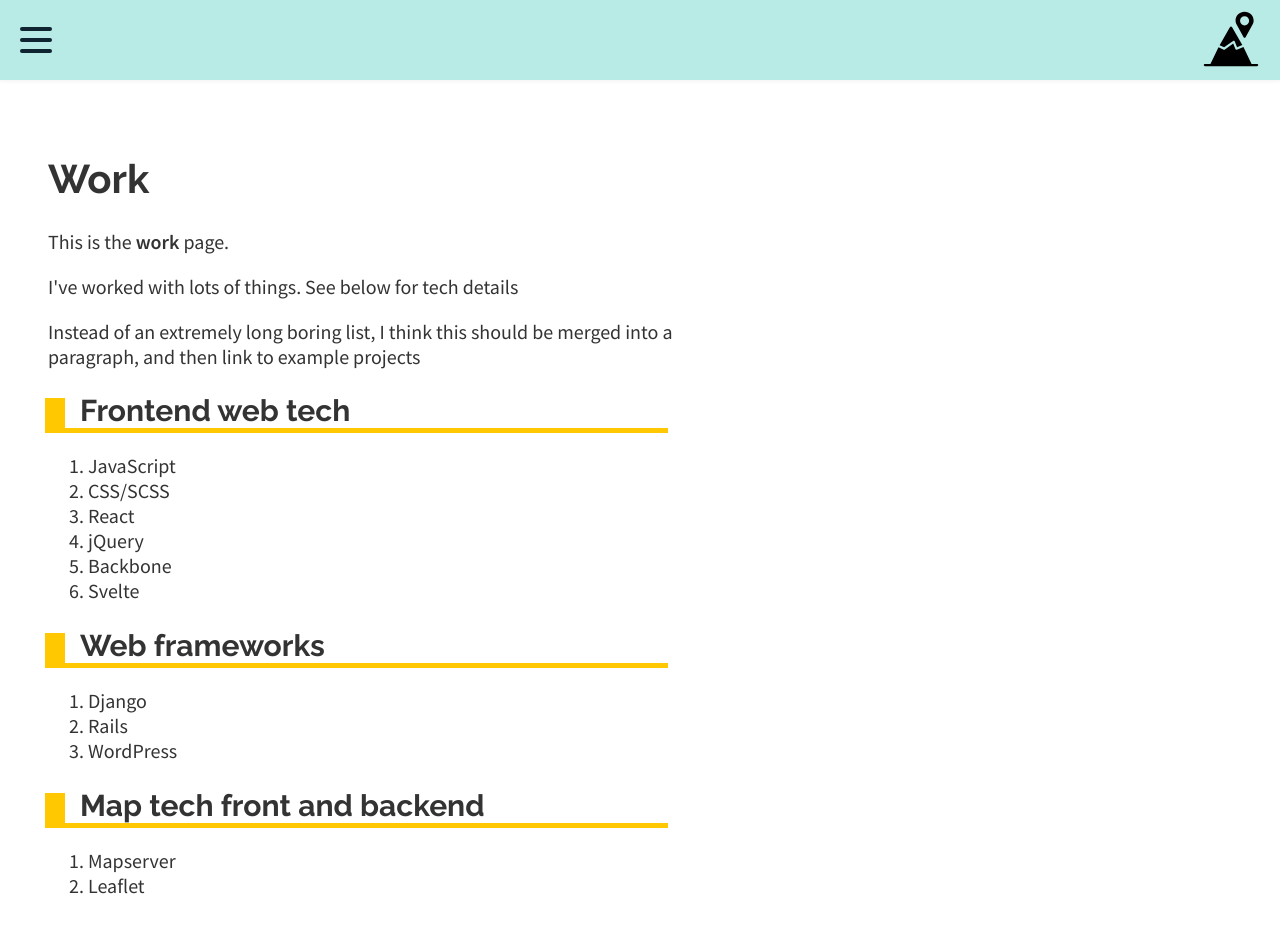
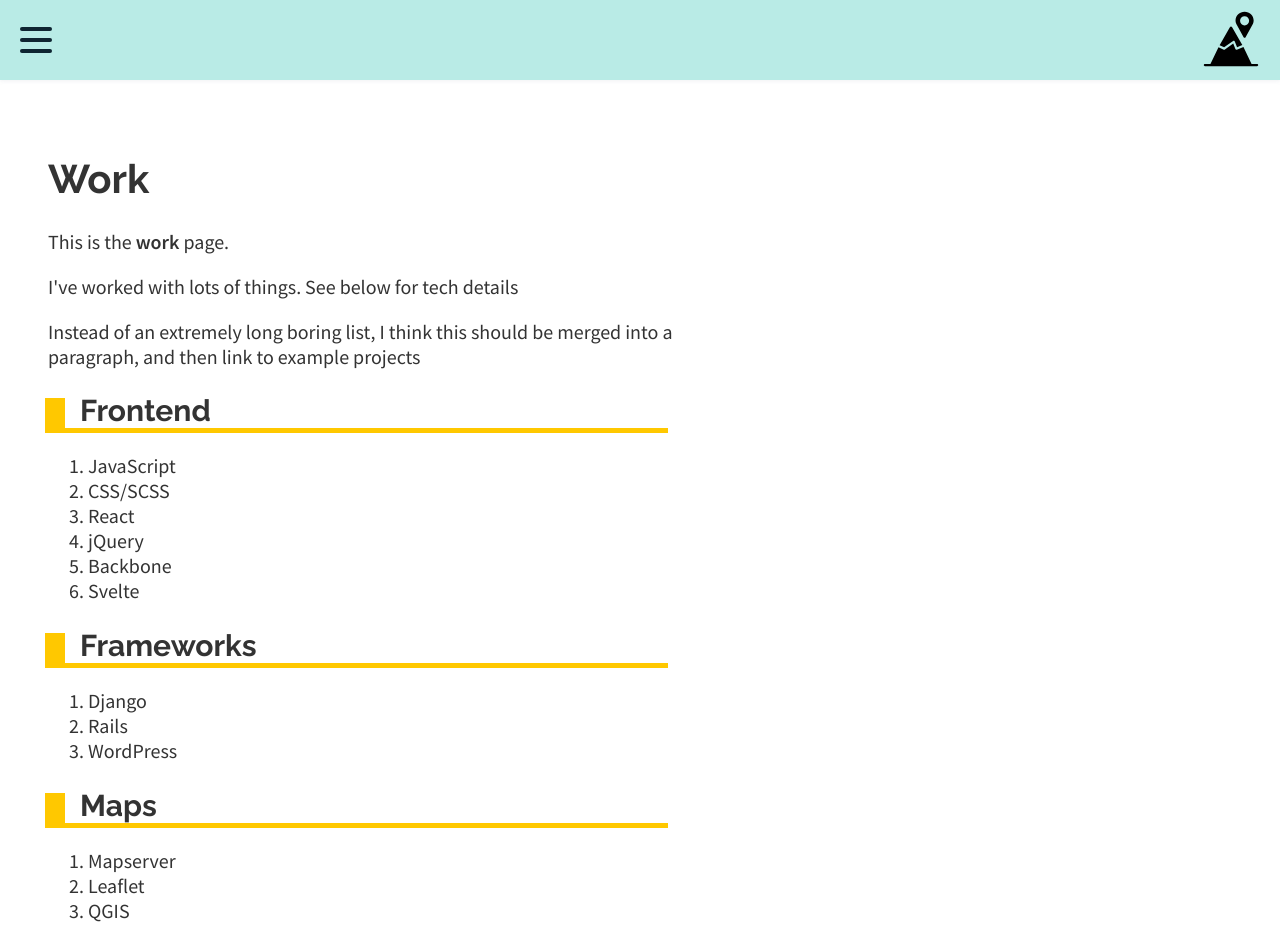
Before and after one commit to tomay/naturemap, a SvelteKit app: page /work in a window 1280 px wide. Shown: the top 926 px of the page. Built offline with nearby package versions, Linux system fonts and the light colour scheme.

Commit message:
content updates

```diff
--- a/src/routes/work/+page.svelte
+++ b/src/routes/work/+page.svelte
@@ -11,7 +11,7 @@
     Instead of an extremely long boring list, I think this should be merged into a paragraph, and then link to example projects
 </p>
 
-<h2>Frontend web tech</h2>
+<h2>Frontend</h2>
 
 <ol>
     <li>JavaScript</li>
@@ -22,7 +22,7 @@
     <li>Svelte</li>
 </ol>
 
-<h2>Web frameworks</h2>
+<h2>Frameworks</h2>
 
 <ol>
     <li>Django</li>
@@ -30,11 +30,14 @@
     <li>WordPress</li>
 </ol>
 
-<h2>Map tech front and backend</h2>
+<h2>Maps</h2>
 
 <ol>
     <li>Mapserver</li>
     <li>Leaflet</li>
+    <li>QGIS</li>
+    <li>ESRI</li>
+    <li>Mapbox</li>
 </ol>
 
 <h2>Scripting</h2>
```
